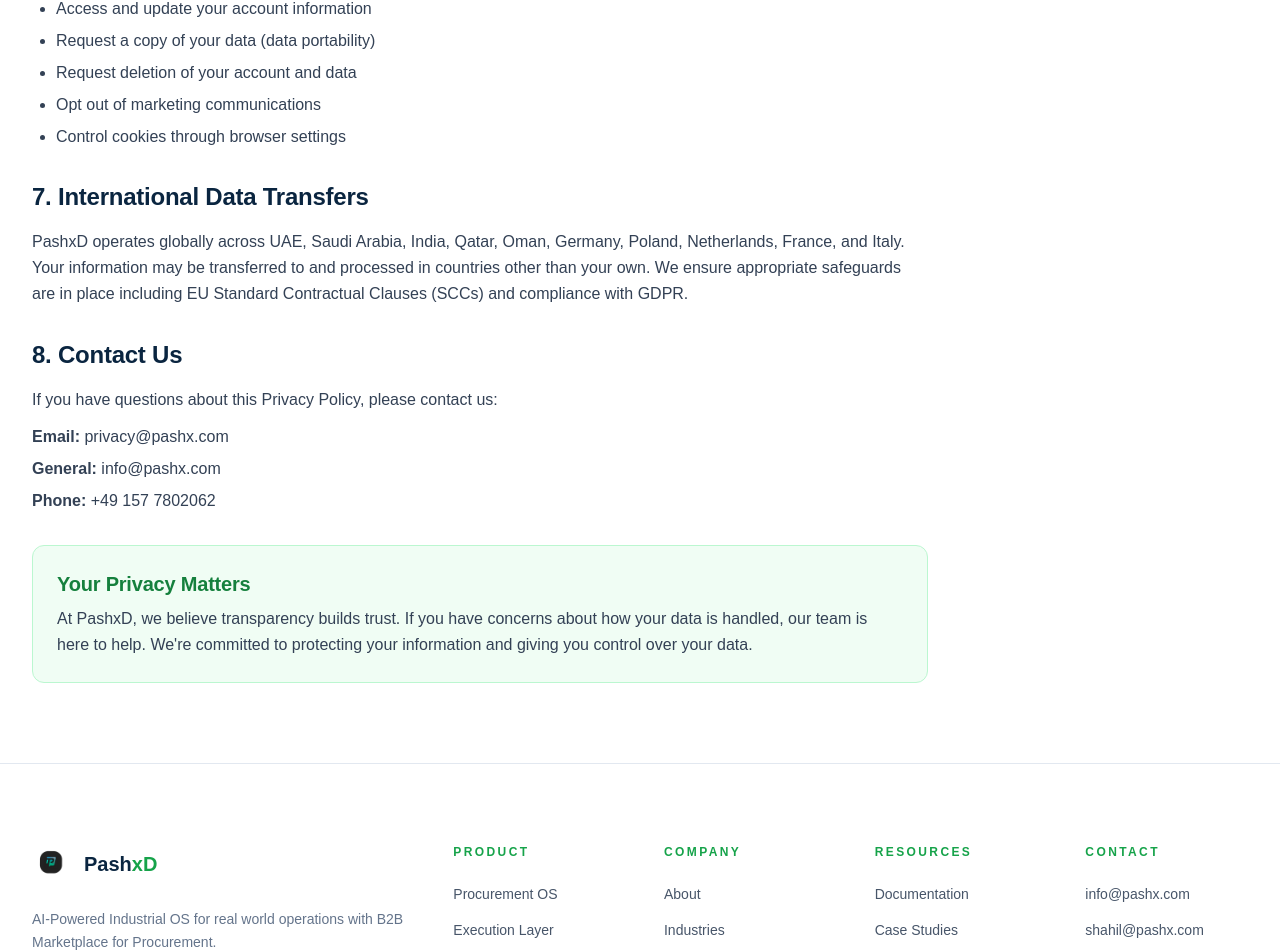
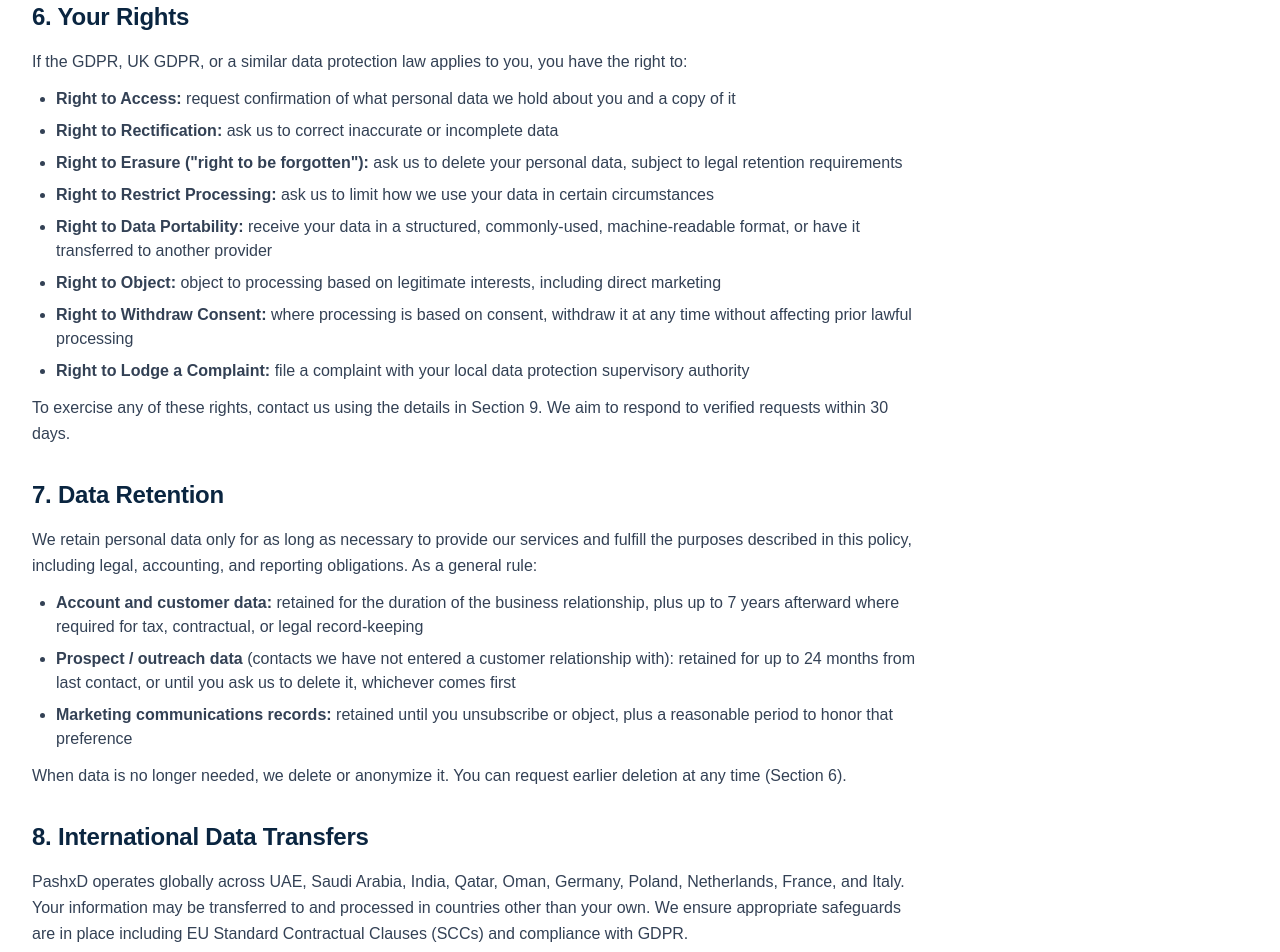
Before and after one commit to PachXX/pashxd-frontend, a React (Vite) app: page /privacy in a window 1280 px wide. Shown: the part 1845-2797 px from the top of the page. Built offline with nearby package versions, Linux system fonts and the light colour scheme; no server answers.

Commit message:
fix: add GDPR-required disclosures to privacy policy
Data controller/DPO contact, explicit retention periods, and full
enumeration of access/erasure/portability rights were missing —
flagged in compliance audit as a GDPR Art. 13/15/17 gap.

```diff
--- a/src/pages/Privacy.jsx
+++ b/src/pages/Privacy.jsx
@@ -35,6 +35,9 @@
                 <h2 className="text-2xl font-bold text-[#0A2540] mb-4">1. Introduction</h2>
                 <p className="text-slate-700 leading-relaxed">
                   PashxD ("we," "our," or "us") is committed to protecting your privacy. This Privacy Policy explains how we collect, use, disclose, and safeguard your information when you use our Industrial OS & Construction Management ERP platform and B2B Marketplace.
+                </p>
+                <p className="text-slate-700 leading-relaxed mt-3">
+                  <strong>Data Controller:</strong> For the purposes of the EU/UK General Data Protection Regulation (GDPR), PashxD is the data controller responsible for your personal data. Questions or requests about how we handle your data should be directed to our Data Protection Contact — see Section 9.
                 </p>
               </div>
 
@@ -93,18 +96,42 @@
 
               <div>
                 <h2 className="text-2xl font-bold text-[#0A2540] mb-4">6. Your Rights</h2>
-                <p className="text-slate-700 leading-relaxed mb-3">You have the right to:</p>
+                <p className="text-slate-700 leading-relaxed mb-3">
+                  If the GDPR, UK GDPR, or a similar data protection law applies to you, you have the right to:
+                </p>
                 <ul className="list-disc pl-6 space-y-2 text-slate-700">
-                  <li>Access and update your account information</li>
-                  <li>Request a copy of your data (data portability)</li>
-                  <li>Request deletion of your account and data</li>
-                  <li>Opt out of marketing communications</li>
-                  <li>Control cookies through browser settings</li>
+                  <li><strong>Right to Access:</strong> request confirmation of what personal data we hold about you and a copy of it</li>
+                  <li><strong>Right to Rectification:</strong> ask us to correct inaccurate or incomplete data</li>
+                  <li><strong>Right to Erasure ("right to be forgotten"):</strong> ask us to delete your personal data, subject to legal retention requirements</li>
+                  <li><strong>Right to Restrict Processing:</strong> ask us to limit how we use your data in certain circumstances</li>
+                  <li><strong>Right to Data Portability:</strong> receive your data in a structured, commonly-used, machine-readable format, or have it transferred to another provider</li>
+                  <li><strong>Right to Object:</strong> object to processing based on legitimate interests, including direct marketing</li>
+                  <li><strong>Right to Withdraw Consent:</strong> where processing is based on consent, withdraw it at any time without affecting prior lawful processing</li>
+                  <li><strong>Right to Lodge a Complaint:</strong> file a complaint with your local data protection supervisory authority</li>
                 </ul>
+                <p className="text-slate-700 leading-relaxed mt-3">
+                  To exercise any of these rights, contact us using the details in Section 9. We aim to respond to verified requests within 30 days.
+                </p>
               </div>
 
               <div>
-                <h2 className="text-2xl font-bold text-[#0A2540] mb-4">7. International Data Transfers</h2>
+                <h2 className="text-2xl font-bold text-[#0A2540] mb-4">7. Data Retention</h2>
+                <p className="text-slate-700 leading-relaxed">
+                  We retain personal data only for as long as necessary to provide our services and fulfill the purposes described
+                  in this policy, including legal, accounting, and reporting obligations. As a general rule:
+                </p>
+                <ul className="list-disc pl-6 space-y-2 text-slate-700 mt-3">
+                  <li><strong>Account and customer data:</strong> retained for the duration of the business relationship, plus up to 7 years afterward where required for tax, contractual, or legal record-keeping</li>
+                  <li><strong>Prospect / outreach data</strong> (contacts we have not entered a customer relationship with): retained for up to 24 months from last contact, or until you ask us to delete it, whichever comes first</li>
+                  <li><strong>Marketing communications records:</strong> retained until you unsubscribe or object, plus a reasonable period to honor that preference</li>
+                </ul>
+                <p className="text-slate-700 leading-relaxed mt-3">
+                  When data is no longer needed, we delete or anonymize it. You can request earlier deletion at any time (Section 6).
+                </p>
+              </div>
+
+              <div>
+                <h2 className="text-2xl font-bold text-[#0A2540] mb-4">8. International Data Transfers</h2>
                 <p className="text-slate-700 leading-relaxed">
                   PashxD operates globally across UAE, Saudi Arabia, India, Qatar, Oman, Germany, Poland, Netherlands, France, and Italy.
                   Your information may be transferred to and processed in countries other than your own. We ensure appropriate safeguards
@@ -113,10 +140,13 @@
               </div>
 
               <div>
-                <h2 className="text-2xl font-bold text-[#0A2540] mb-4">8. Contact Us</h2>
-                <p className="text-slate-700 leading-relaxed mb-3">If you have questions about this Privacy Policy, please contact us:</p>
+                <h2 className="text-2xl font-bold text-[#0A2540] mb-4">9. Contact Us</h2>
+                <p className="text-slate-700 leading-relaxed mb-3">
+                  If you have questions about this Privacy Policy, or want to exercise any of the rights described in Section 6
+                  (access, correction, deletion, portability, objection, etc.), contact us:
+                </p>
                 <ul className="space-y-2 text-slate-700">
-                  <li><strong>Email:</strong> privacy@pashx.com</li>
+                  <li><strong>Data Protection Contact:</strong> privacy@pashx.com</li>
                   <li><strong>General:</strong> info@pashx.com</li>
                   <li><strong>Phone:</strong> +49 157 7802062</li>
                 </ul>
```
